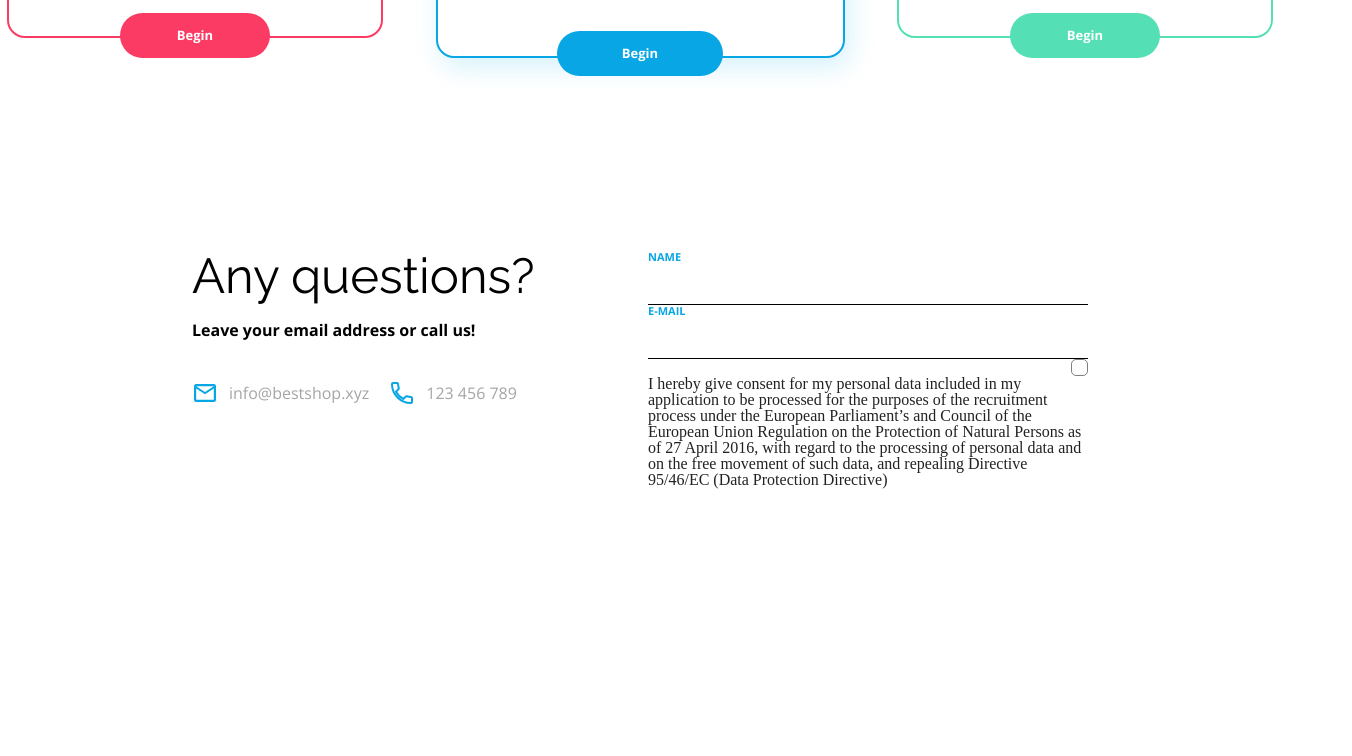
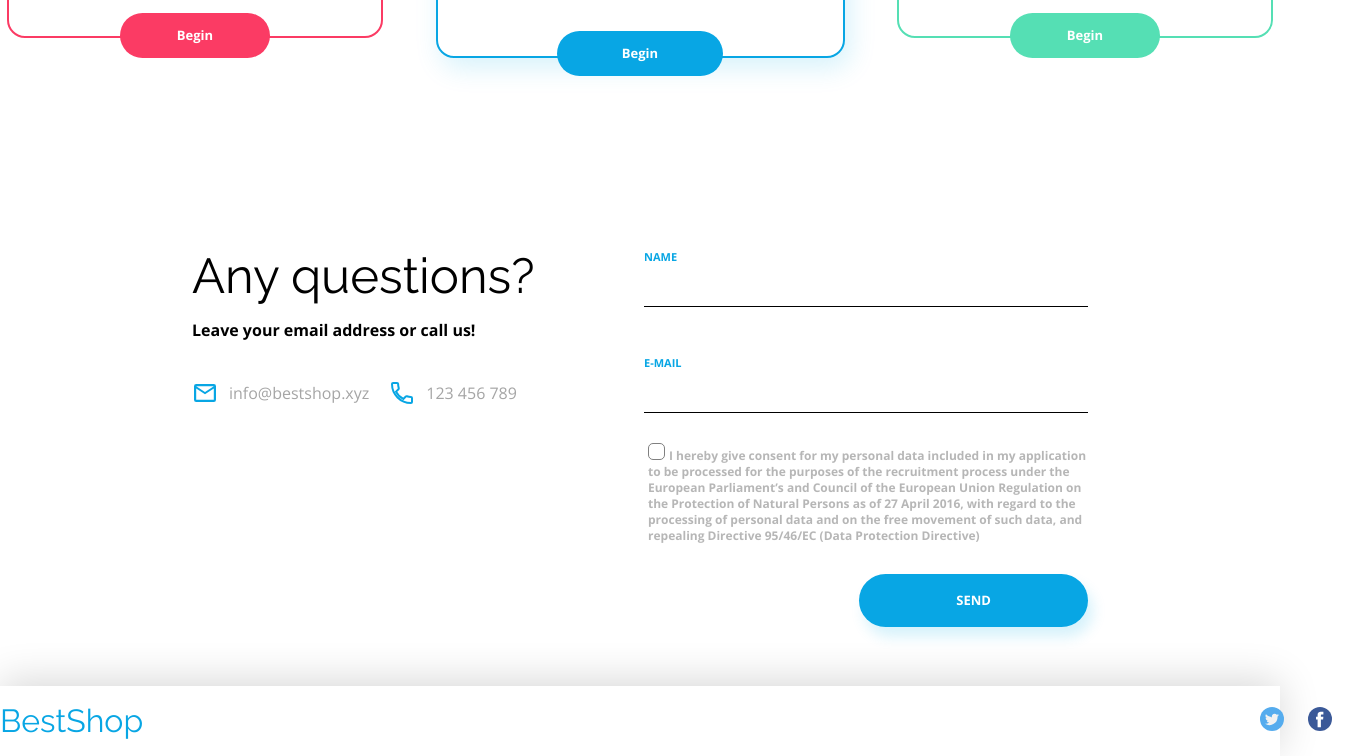
Before and after one commit to DawiMik/BestShop, a plain HTML site: page index.html in a window 1280 px wide. Shown: the part 3324-4080 px from the top of the page, 1352 px wide, since content can reach past the window. Before the commit the page ends 3951 px from the top, so only its background shows below. Drawn offline with nearby package versions, Linux system fonts and the light colour scheme; a script that the page names is missing.

Commit message:
Ukończenie stylowania CSS całej strony

```diff
--- a/css/styles.css
+++ b/css/styles.css
@@ -21,6 +21,7 @@ header {
     position: fixed;
     z-index: 100;
 }
+
 .container {
     width: 1352px;
     height: 100%;
@@ -29,6 +30,7 @@ header {
     justify-content: space-between;
     align-items: center;
 }
+
 .logo {
     color: var(--color-primary);
     font-family: 'Raleway', sans-serif;
@@ -45,15 +47,18 @@ header {
     font-size: 11px;
     padding: 26px calc(95px / 2);
 }
+
 .nav_button:hover {
     color: var(--color-black);
     border-bottom: 4px solid var(--color-primary);
 }
+
 .section_open {
     display: flex;
     justify-content: center;
     flex-direction: column;
 }
+
 h1 {
     font-family: Raleway, sans-serif;
     font-size: 49px;
@@ -61,6 +66,7 @@ h1 {
     margin: 0 auto;
     padding: 200px 0 20px 0;
 }
+
 p {
     font-family: "Open Sans", sans-serif;
     font-size: 16px;
@@ -68,6 +74,7 @@ p {
     color: var(--color-black);
     padding-bottom: 38px;
 }
+
 .call2action {
     text-decoration: none;
     margin: 0 auto;
@@ -79,16 +86,19 @@ p {
     box-shadow: 5px 10px 14px #07ACE629;
     border-radius: 40px;
 }
+
 .call2action:hover {
     color: var(--color-primary);
     background-color: var(--color-white);
 }
-.stats{
+
+.stats {
     display: flex;
     flex-direction: column;
     justify-content: center;
     height: 531px;
 }
+
 h2 {
     margin: 0 auto;
     padding: 100px 0;
@@ -96,10 +106,12 @@ h2 {
     font-size: 36px;
     color: var(--color-black);
 }
+
 .panel_container {
     display: flex;
     justify-content: center;
 }
+
 .stats_panel {
     display: flex;
     flex-direction: column;
@@ -107,6 +119,7 @@ h2 {
     margin: 0 6% 100px 6%;
     width: 125px;
 }
+
 .circle {
     background-color: var(--color-redish);
     border-radius: 50%;
@@ -117,16 +130,20 @@ h2 {
     display: flex;
     align-items: center;
 }
+
 .cir2 {
     background-color: var(--color-primary);
 }
+
 .cir3 {
     background-color: var(--color-green);
 }
+
 .circle img {
     position: absolute;
     left: 50%;
 }
+
 .numbers {
     margin: 0 auto;
     padding: 14.18px 0 19.11px 0;
@@ -136,6 +153,7 @@ h2 {
     color: var(--color-black)
     text-align: center;
 }
+
 .desc {
     margin: 0 auto;
     text-align: center;
@@ -143,6 +161,7 @@ h2 {
     font-size: 17px;
     color: var(--color-grey);
 }
+
 .benefits {
     display: flex;
     justify-content: center;
@@ -164,6 +183,7 @@ h2 {
     border: 1px solid #E8E9ED;
     border-radius: 5px;
 }
+
 .panel_element {
     margin: 0 84px 0 0;
     width: 433px;
@@ -172,6 +192,7 @@ h2 {
     align-items: flex-end;
     position: relative;
 }
+
 .image {
     margin: 0 auto;
     background-image: url("../assets/Macbook.png");
@@ -182,6 +203,7 @@ h2 {
     z-index: 1;
     position: relative;
 }
+
 .element {
     width: 185px;
     height: 185px;
@@ -192,11 +214,13 @@ h2 {
     right: 4%;
     top: 13%;
 }
+
 .text_panel {
     margin: 20px 135px 0 35px;
     width: 416px;
     height: 188px;
 }
+
 .text_panel_tittle {
     font-family: Raleway, sans-serif;
     font-size: 36px;
@@ -204,20 +228,24 @@ h2 {
     padding-bottom: 30px;
     width: 260px;
 }
+
 .text_panel_content {
     font-family: "Open Sans", sans-serif;
     font-size: 16px;
     color: var(--color-black);
     width: 416px;
 }
+
 .line {
     width: 327px;
     border-bottom: 4px solid var(--color-redish);
     padding-top: 50px;
 }
+
 .panel2 {
 
 }
+
 .image2 {
     margin: 0 auto;
     background-image: url(../assets/iPhone.png);
@@ -229,6 +257,7 @@ h2 {
     position: relative;
     top: 6%;
 }
+
 .element2 {
     width: 320px;
     height: 320px;
@@ -237,17 +266,20 @@ h2 {
     position: absolute;
     bottom: 0;
 }
+
 .text_panel2 {
     text-align: left;
     margin: 0 105px 0 35px;
     width: 287px;
     height: 188px;
 }
+
 .line2 {
     width: 327px;
     border-bottom: 4px solid var(--color-primary);;
     padding-top: 50px;
 }
+
 .benefits_third {
     margin: 18.5px auto;
     width: 1124px;
@@ -256,6 +288,7 @@ h2 {
     justify-content: space-between;
     background-color: var(--color-light-grey);
 }
+
 .text_panel3 {
     width: 582px;
     height: 370px;
@@ -273,12 +306,15 @@ h2 {
     border-bottom: 4px solid var(--color-green);
     padding-top: 50px;
 }
+
 .tittle_3 {
     width: 348px;
 }
+
 .content_3 {
     width: 543px;
 }
+
 .panel_element3 {
     box-sizing: border-box;
     width: 440px;
@@ -287,12 +323,14 @@ h2 {
     border: 1px solid #E8E9ED;
     border-radius: 5px;
 }
+
 .element3 {
     display: flex;
     justify-content: center;
     align-items: center;
     align-self: center;
 }
+
 .image3 {
     background-image: url(../assets/Trumpet.png);
     background-position: bottom;
@@ -301,24 +339,28 @@ h2 {
     height: 207px;
     margin: 25% auto 0;
 }
+
 .pricing {
     display: flex;
     flex-direction: column;
     justify-content: center;
     align-items: center;
 }
+
 h3 {
     margin: 100px auto 50px auto;
     font-family: Raleway, sans-serif;
     font-size: 36px;
     color: var(--color-black);
 }
+
 .pricing_container {
     width: 1266px;
     display: flex;
     justify-content: space-between;
     align-items: center;
 }
+
 .module {
     width: 372px;
     height: 461px;
@@ -329,6 +371,7 @@ h3 {
     flex-direction: column;
     position: relative;
 }
+
 .module_title {
     font-family: Raleway, sans-serif;
     font-weight: bold;
@@ -336,6 +379,7 @@ h3 {
     color: var(--color-black);
     padding: 34px 0 28px 0;
 }
+
 .price {
     font-family: "Open Sans", sans-serif;
     font-size: 46px;
@@ -343,14 +387,16 @@ h3 {
     color: var(--color-redish);
     padding-bottom: 69px;
 }
+
 .marked,
-.unmarked{
+.unmarked {
     font-family: "Open Sans", sans-serif;
     font-size: 14px;
     font-weight: 500;
     color: var(--color-black);
     padding-bottom: 30px;
 }
+
 .marked::before {
     content: "";
     width: 11px;
@@ -363,6 +409,7 @@ h3 {
     border: 1px solid var(--color-green);
     border-radius: 2px;
 }
+
 .unmarked::before {
     content: "";
     width: 11px;
@@ -375,6 +422,7 @@ h3 {
     border: 1px solid var(--color-redish);
     border-radius: 2px;
 }
+
 .module_button {
     text-decoration: none;
     font-family: "Open Sans", sans-serif;
@@ -388,6 +436,7 @@ h3 {
     position: absolute;
     top: 95%;
 }
+
 .professional {
     box-shadow: 5px 10px 27px #07ACE629;
     border: 2px solid var(--color-primary);
@@ -395,18 +444,22 @@ h3 {
     width: 405px;
     height: 500px;
 }
+
 .b_professional {
     padding: 16px 65px;
     background-color: var(--color-primary);
 }
+
 .professional > .module_title {
     font-size: 21px;
 }
+
 .professional > .price {
     color: var(--color-primary);
     margin: 0px 0 25px 0;
     padding: 0;
 }
+
 .module_subtitle {
     font-family: Raleway, sans-serif;
     font-size: 12px;
@@ -419,28 +472,34 @@ h3 {
     border: 2px solid var(--color-green);
     border-radius: 18px;
 }
+
 .premium > .price {
     color: var(--color-green);
     padding: 0;
 }
+
 .premium > .module_subtitle {
     margin: 20px 0 35px 0;
 }
+
 .b_premium {
     background-color: var(--color-green);
 }
+
 .b_basic:hover {
     color: var(--color-redish);
     background: var(--color-white);
     border: 2px solid var(--color-redish);
     box-shadow: inset 3px 3px 100px -56px rgba(207, 17, 17, 0.5);
 }
+
 .b_professional:hover {
     color: var(--color-primary);
     background: var(--color-white);
     border: 2px solid var(--color-primary);
     box-shadow: inset 3px 3px 100px -56px rgba(17, 203, 207, 0.5);
 }
+
 .b_premium:hover {
     color: var(--color-green);
     background: var(--color-white);
@@ -456,6 +515,7 @@ h3 {
     margin-top: 10px;
     background-color: white;
 }
+
 .contact_container {
     margin: 183px auto 0 auto;
     width: 896px;
@@ -464,21 +524,33 @@ h3 {
     justify-content: space-between;
     position: relative;
 }
+
 .form {
     display: flex;
     width: 440px;
     flex-direction: column;
     align-items: flex-end;
 }
+
 input[type="text"],
 input[type="email"] {
-    padding: 0;
     border: none;
     border-bottom: 1px solid var(--color-black);
     width: 440px;
     height: 42px;
+    font-family: "Open Sans", sans-serif;
+    font-size: 18px;
+    color: var(--color-black);
+}
 
+input[type="text"] {
+    margin-bottom: 50px;
 }
+
+input[type="email"] {
+    margin-bottom: 30px;
+}
+
 .name,
 .email {
     font-family: "Open Sans", sans-serif;
@@ -486,26 +558,13 @@ input[type="email"] {
     font-weight: bold;
     color: var(--color-primary);
 }
-textarea {
-    padding: 12px;
-    box-sizing: border-box;
-    border-radius: 20px;
-    border: 1px solid #ccc;
-    box-shadow: inset 0 1px 4px hsl(0deg 0% 15% / 59%);
-    width: 444px;
-    height: 140px;
-    margin: 20px 0;
-}
-::placeholder {
-    font-size: 16px;
-    color: #B2B2B2;
-    opacity: 0.5;
-}
+
 .information {
     font-size: 10px;
     color: #B2B2B2;
     opacity: 0.7;
 }
+
 .checkbox input {
     position: absolute;
     opacity: 0;
@@ -513,6 +572,7 @@ textarea {
     height: 0;
     width: 0;
 }
+
 .checkbox {
     cursor: pointer;
     display: flex;
@@ -525,29 +585,42 @@ textarea {
     border: 10px solid cornflowerblue;
     cursor: pointer;
     margin-right: 15px;
+    position: absolute;
 }
+
 .checkbox input:checked + span {
     background-color: #E91E63;
 }
+
+.regulation > label {
+    font-family: "Open Sans", sans-serif;
+    font-size: 12px;
+    color: #707070;
+    font-weight: 600;
+    opacity: 0.5;
+}
+
 .third_button {
     text-decoration: none;
-    font-size: 14px;
-    font-weight: 900;
-    color: #FF0000;
-    background-color: white;
-    border-radius: 40px;
-    box-shadow: 0px 3px 6px #FF00004D;
-    padding: 15px 50px 15px 50px;
+    font-family: "Open Sans", sans-serif;
+    font-size: 13px;
+    font-weight: bold;
+    color: var(--color-white);
+    background-color: var(--color-primary);
+    border-radius: 35px;
+    box-shadow: 5px 10px 14px #07ACE629;
+    padding: 20px 97px;
     margin-top: 26px;
-    border: 2px solid #FF0000;
     position: absolute;
     right: 0;
     bottom: 0;
 }
+
 .third_button:hover {
-    color: white;
-    background-color: #FF0000;
+    color: var(--color-primary);
+    background-color: var(--color-white);
 }
+
 input[type="checkbox"] {
     display: none;
 }
@@ -566,15 +639,18 @@ input[type="checkbox"]:checked + span {
     background-position: center;
     background-repeat: no-repeat;
 }
+
 .question_panel {
     display: flex;
     flex-direction: column;
 }
+
 .question_title {
     font-family: Raleway, sans-serif;
     font-size: 49px;
     color: var(--color-black);
 }
+
 .question_subtitle {
     font-family: "Open Sans", sans-serif;
     font-size: 16px;
@@ -582,11 +658,13 @@ input[type="checkbox"]:checked + span {
     color: var(--color-black);
     padding: 22px 0 42px 0;
 }
+
 .contact_box {
     display: flex;
     justify-content: flex-start;
     align-items: center;
 }
+
 .mail {
     margin-right: 20px;
     font-family: "Open Sans", sans-serif;
@@ -595,6 +673,7 @@ input[type="checkbox"]:checked + span {
     display: flex;
     align-items: center;
 }
+
 .number {
     font-family: "Open Sans", sans-serif;
     font-size: 16px;
@@ -602,11 +681,13 @@ input[type="checkbox"]:checked + span {
     display: flex;
     align-items: center;
 }
+
 .number:hover,
 .mail:hover {
     color: var(--color-black);
     cursor: pointer;
 }
+
 .mail::before {
     content: "";
     margin-right: 10px;
@@ -617,6 +698,7 @@ input[type="checkbox"]:checked + span {
     background-position: bottom;
     background-size: cover;
 }
+
 .number::before {
     content: "";
     margin-right: 10px;
@@ -627,3 +709,35 @@ input[type="checkbox"]:checked + span {
     background-position: bottom;
     background-size: cover;
 }
+footer {
+    margin-top: 59px;
+    background-color: var(--color-white);
+    width: 100vw;
+    height: 70px;
+    box-shadow: 0px -5px 40px #00000029;
+    display: flex;
+    flex-direction: column;
+}
+.footer_container {
+    width: 1352px;
+    height: 100%;
+    margin: 0 auto;
+    display: flex;
+    justify-content: space-between;
+    align-items: center;
+}
+.twitter,
+.facebook {
+    width: 24px;
+    height: 24px;
+    padding: 0 10px;
+    background-repeat: no-repeat;
+}
+.twitter {
+    background-image: url("../assets/Twitter.svg");
+    display: inline-block;
+}
+.facebook {
+    background-image: url("../assets/Facebook.svg");
+    display: inline-block;
+}
--- a/index.html
+++ b/index.html
@@ -176,6 +176,7 @@
             <div class="email">E-MAIL
                 <input type="email">
             </div>
+            <div class="regulation">
                 <input type="checkbox" id="checkbox-id"/>
                 <span></span>
                 <label for="checkbox-id">I hereby give consent for my personal data included in my application to be
@@ -184,10 +185,20 @@
                     to the processing of personal data and on the free movement of such data, and repealing Directive
                     95/46/EC (Data Protection Directive)</label>
             </div>
+            <a href="#" class="third_button">SEND</a>
         </div>
-<!--    <a href="#" class="third_button">SEND</a>-->
+    </div>
     </div>
 </section>
+<footer>
+    <div class="footer_container">
+        <div class="logo">BestShop</div>
+        <div class="social_media">
+            <a href="#" class="twitter"></a>
+            <a href="#" class="facebook"></a>
+        </div>
+    </div>
+</footer>
 
 <script src="js/scripts.js"></script>
 </body>
```
Lines whose indentation alone changed are shown as unchanged.
